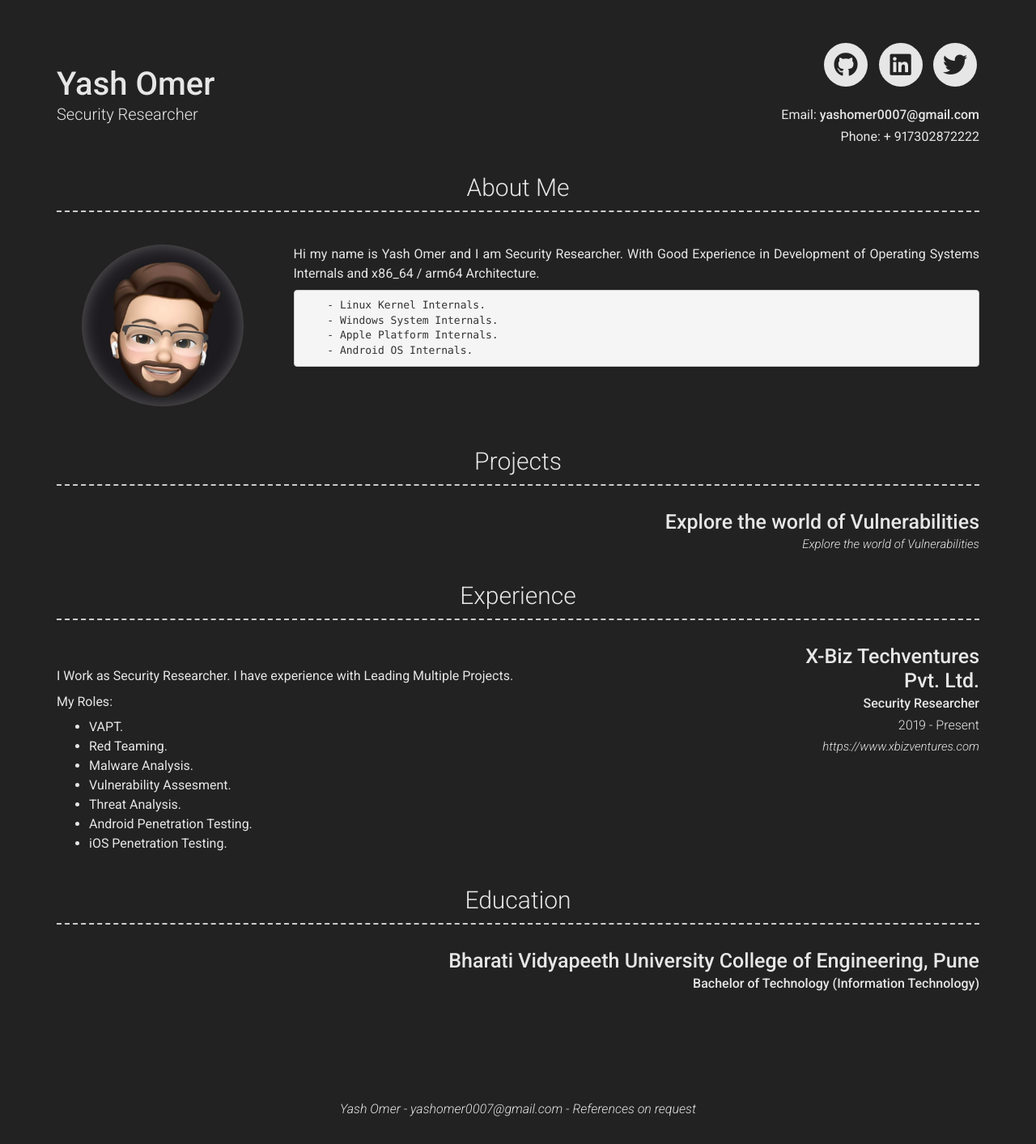
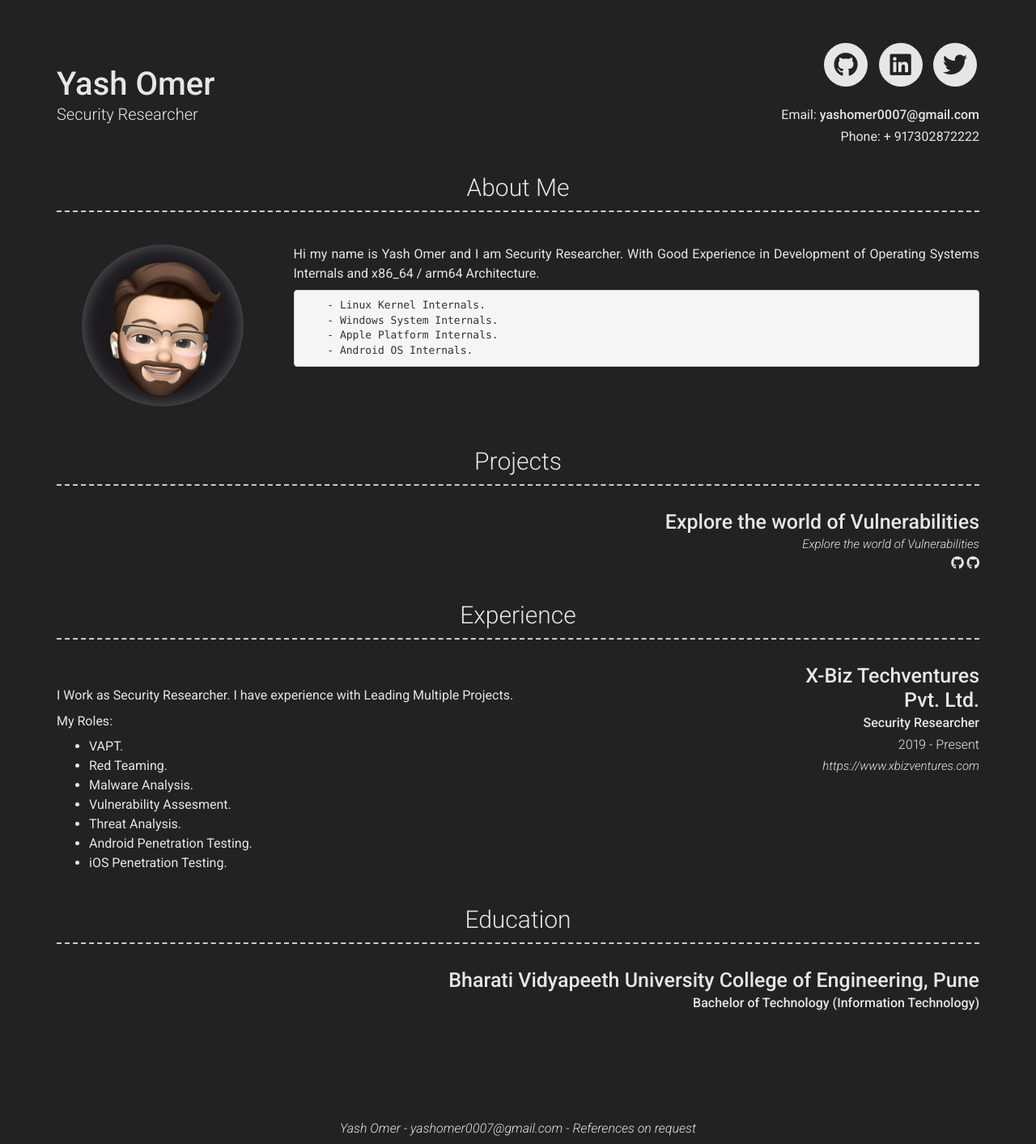
Before and after one commit to yashomer1994/Resume, a Jekyll site: the page built from index.md, in a window 1280 px wide. Shown: the whole page at 81% size. Built offline with Jekyll 4.4.1, drawn with Linux system fonts in a browser that asks for light colours; nearby versions of some CDN libraries; before the commit the page ends 1389 px from its top, so only the background shows below that.

Commit message:
Update _config.yml

```diff
--- a/_config.yml
+++ b/_config.yml
@@ -68,6 +68,13 @@
         link: https://yashomer1994.github.io/yash007.github.io/c++/assembly/vba/powershell/2021/02/14/Emotet-Malware.html
         link_text: Explore the world of Vulnerabilities
         icon: fab fa-github
+        additional_links:
+          - title:  Github page for project (eg. sproogen/modern-resume-theme)
+            icon: fab fa-github
+            url: Link to project (eg. sproogen.github.io/modern-resume-theme)(optional)
+          - title:  Github page for project (eg. sproogen/modern-resume-theme)
+            icon: fab fa-github
+            url: Link to project (eg. sproogen.github.io/modern-resume-theme)(optional)
 
 
 
```
